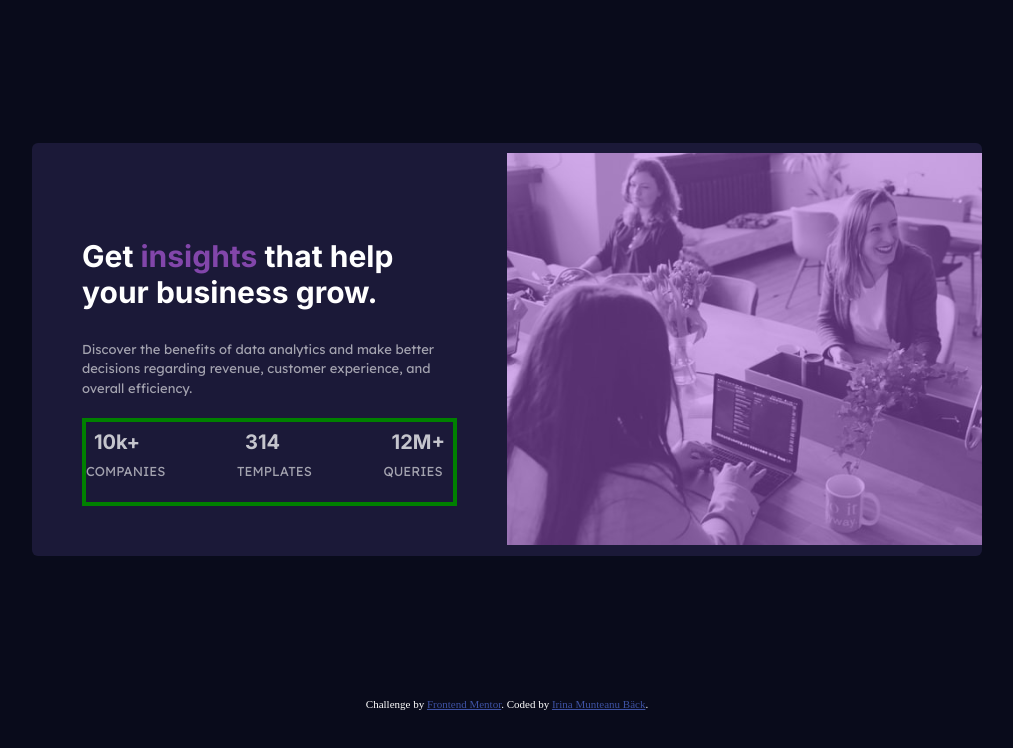
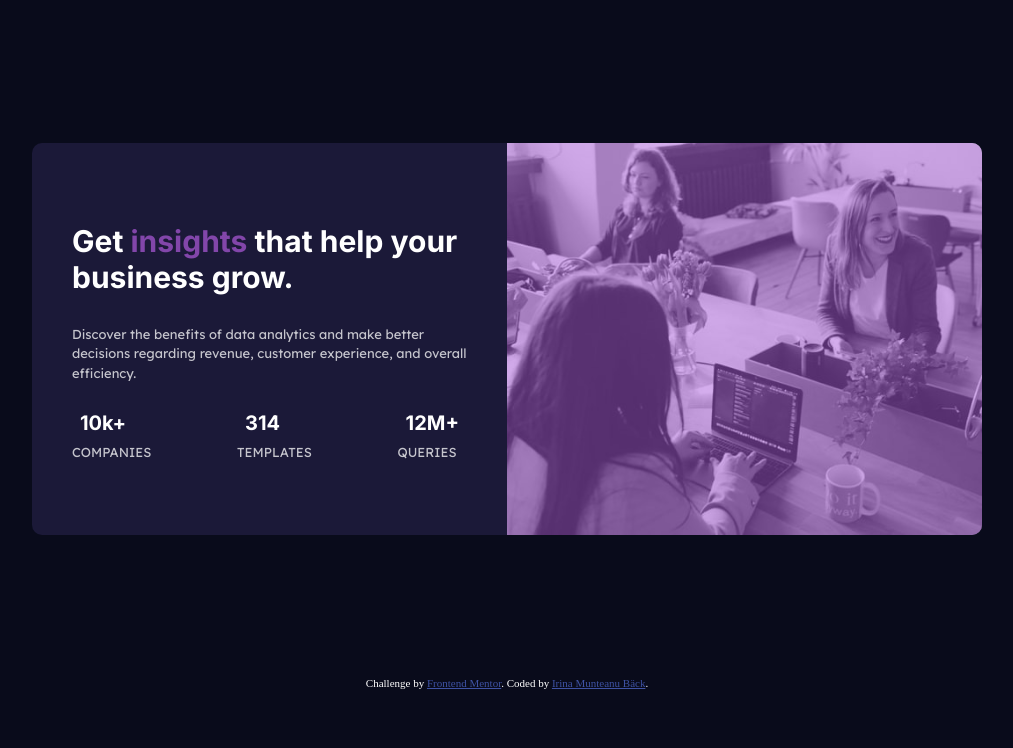
Before and after one commit to whatthefoobar/challenge1, a plain HTML site: page index.html in a window 1280 px wide. Shown: the whole page, without its empty margins (133-1146 px from the left). Drawn offline with Linux system fonts and the light colour scheme.

Commit message:
fixed last quirks

```diff
--- a/style.css
+++ b/style.css
@@ -3,8 +3,8 @@
   --color-dark-blue: hsl(244, 38%, 16%);
   --color-violet: hsl(276, 42%, 47%);
   --color-white: hsl(0, 0%, 100%);
-  --color-white-trans-md: hsla(0, 0%, 100%, 0.75);
-  --color-white-trans-sm: hsla(0, 0%, 100%, 0.6);
+  --color-white-trans-m: hsla(0, 0%, 100%, 0.75);
+  --color-white-trans-s: hsla(0, 0%, 100%, 0.6);
   --color-violet-overlay:hsla(277, 64%, 61%, 0.5);
   --font-primary: "Inter", sans-serif;
   --font-secondary: "Lexend Deca", sans-serif;
@@ -37,7 +37,7 @@ body {
 .card{
   margin-top: 15%;
   margin-bottom: 15%;
-  border-radius: 6px;
+  border-radius: 10px;
   display: flex;
   flex-direction: column-reverse;
   /* border: 4px solid red;  */
@@ -48,10 +48,10 @@ body {
 
 }
 .card-text-container {
-  padding: 5rem;
+  padding: 4rem;
 }
 .card-text-container h2{
-  font-size: 2.4rem;
+  font-size: 3rem;
   margin-bottom: 2rem;
   font-family: var(--font-primary);
 }
@@ -60,9 +60,10 @@ body {
 }
 
 .card-text-container p{
-  font-size: 1.5rem;
+  font-size: 1.6rem;
   line-height: 1.4;
   font-family: var(--font-secondary);
+  color: var(--color-white-trans-m);
   margin-bottom: 2rem;
 }
 
@@ -70,8 +71,7 @@ body {
   display: flex;
   flex-direction: column;
   justify-content:space-between;
-  /* margin: 1rem; */
-  border: 4px solid green;
+  /* border: 4px solid green; */
 }
 
 .icon h4 {
@@ -80,17 +80,17 @@ body {
   font-size: 2rem;
   font-weight: 700;
   font-family: var(--font-primary);
+  color:var(--color-white);
  /* border: 4px solid green;  */
 }
 .small {
   font-size: 1.2rem;
   text-transform:uppercase;
   font-weight: 400;
+  color: var(--color-white-trans-s);
 }
 /* .card-image-container{
-
   box-shadow: inset 0 0 0 rgba(62, 82, 163, 0.5);
-
 } */
 .card-img::after {
   content: "";
@@ -125,7 +125,7 @@ body {
 
   .card-text-container {
     flex: 1 0 50%;
-    margin-top: 4.5rem;
+    margin-top: 4rem;
   }
   .card-text-container h2 {
     font-size: 3rem;
@@ -134,13 +134,11 @@ body {
 
   .card-text-container h4 {
     font-size: 2rem;
-    color: var(--color-white-trans-md);
     text-align: left;
   }
-  .card-text-container p,.small {
+  .card-text-container p {
     font-size: 1.3rem;
     font-family: var(--font-secondary);
-    color: var(--color-white-trans-sm);
     line-height: 1.5;
     text-align: left;
     font-weight: 400;
```
Also changed, not shown: index.html (+1 -0 lines), images/screenshot.JPG (added), 2 other files.
